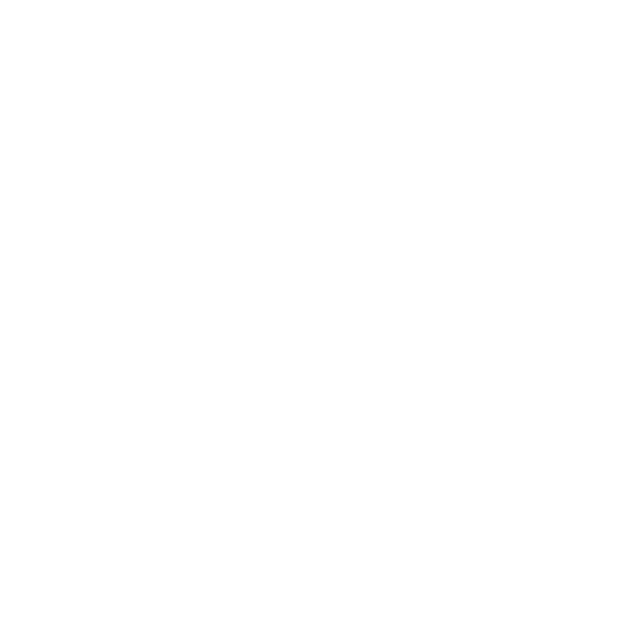
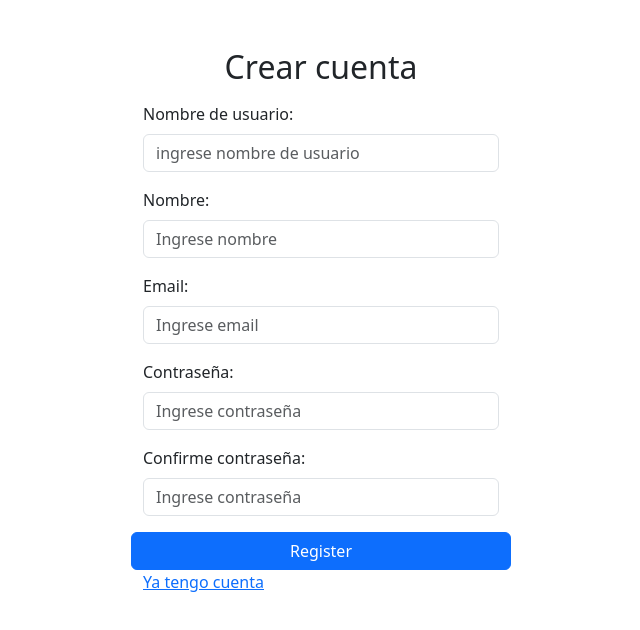
Before and after one commit to RobertoIL/steam_fruna_noticias, a Vue app in the folder src/frontend/: page /register in a window 1280 px wide. Before the commit this address had no page. Shown: the top 630 px of the page, without its empty margins (319-959 px from the left). Built offline with nearby package versions, Linux system fonts and the light colour scheme.

Commit message:
register implementado

```diff
--- a/src/frontend/src/router/index.js
+++ b/src/frontend/src/router/index.js
@@ -29,6 +29,11 @@
       path: '/',
       name: 'Login',
       component: () => import('../views/Login.vue')
+    },
+    {
+      path: '/register',
+      name: 'Register',
+      component: () => import('../views/Register.vue')
     }
   ]
 })
--- a/src/frontend/src/views/Login.vue
+++ b/src/frontend/src/views/Login.vue
@@ -1,20 +1,34 @@
 <template>
     <main>
-        <div class="container">
+        <div class="container my-5">
+            <div class="row">
+                <div class="col-4">
+                </div>
+
+                <div class="col-4">
+                    <h2 class="text-center">Iniciar sesión</h2>
                     <form @submit.prevent="login">
                     <div class="mb-3 mt-3">
-                    <label for="text" class="form-label">Username:</label>
-                    <input type="username" class="form-control" id="username" placeholder="Enter username" name="email" v-model="username" required>
+                        <label for="text" class="form-label">Nombre de usuario:</label>
+                        <input type="username" class="form-control" id="username" placeholder="Ingrese nombre de usuario" name="email" v-model="username" required>
                     </div>
                     <div class="mb-3">
-                    <label for="pwd" class="form-label">Password:</label>
-                    <input type="password" class="form-control" id="pwd" placeholder="Enter password" name="pswd" v-model="password">
+                        <label for="pwd" class="form-label">Contraseña:</label>
+                        <input type="password" class="form-control" id="pwd" placeholder="Ingrese contraseña" name="pswd" v-model="password">
                     </div>
 
+                    <div class="row">
                         <button type="submit" class="btn btn-primary">Login</button>
+                    </div>
+                    <a href="/register">No tengo cuenta</a>
                     </form>
+
                     <div v-if="error" class="alert alert-danger" role="alert">
                         {{ error }}
+                    </div>
+                </div>
+                <div class="col-4">
+                </div>
             </div>
     </div>
     </main>
--- a/src/frontend/src/views/Register.vue
+++ b/src/frontend/src/views/Register.vue
@@ -1,7 +1,94 @@
 <template>
+    <main>
+        <div class="container my-5">
+            <div class="row">
+                <div class="col-4">
+                </div>
 
+                <div class="col-4">
+                    <h2 class="text-center">Crear cuenta</h2>
+                    <form @submit.prevent="register">
+                    <div class="mb-3 mt-3">
+                        <label for="text" class="form-label">Nombre de usuario:</label>
+                        <input type="username" class="form-control" id="username" placeholder="ingrese nombre de usuario" name="email" v-model="username" required>
+                    </div>
+                    <div class="mb-3 mt-3">
+                        <label for="text" class="form-label">Nombre:</label>
+                        <input type="username" class="form-control" id="nombre" placeholder="Ingrese nombre" name="email" v-model="nombre" required>
+                    </div>
+                    <div class="mb-3 mt-3">
+                        <label for="email" class="form-label">Email:</label>
+                        <input type="username" class="form-control" id="email" placeholder="Ingrese email" name="email" v-model="email" required>
+                    </div>
+                    <div class="mb-3">
+                        <label for="pwd" class="form-label">Contraseña:</label>
+                        <input type="password" class="form-control" id="pwd" placeholder="Ingrese contraseña" name="pswd" v-model="password">
+                    </div>
+                    <div class="mb-3">
+                        <label for="pwd" class="form-label">Confirme contraseña:</label>
+                        <input type="password" class="form-control" id="pwd" placeholder="Ingrese contraseña" name="pswd" v-model="confirmPassword">
+                    </div>
+
+                    <div class="row">
+                        <button type="submit" class="btn btn-primary">Register</button>
+                    </div>
+                    <a href="/">Ya tengo cuenta</a>
+                    </form>
+
+                    <div v-if="error" class="alert alert-danger" role="alert">
+                        {{ error }}
+                    </div>
+                </div>
+                <div class="col-4">
+                </div>
+            </div>
+    </div>
+    </main>
 </template>
 
 <script>
+    import axios from 'axios'
+    export default {
+        name: 'Register',
+
+        data() {
+            return {
+                username: '',
+                nombre: '',
+                email: '',
+                password: '',
+                confirmPassword: ''
+            }
+        },
+        methods: {
+            async register() {
+                try {
+                    const response = await axios.post('http://localhost:4000/api/register', {
+                        username: this.username,
+                        nombre: this.nombre,
+                        email: this.email,
+                        password: this.password,
+                        'password-confirm': this.confirmPassword
+                    });
+
+                if (response.status === 200){
+                    console.log('Registro exitoso')
+                    sessionStorage.setItem('username', this.username)
+                    this.$router.push('/noticias')
+                }
+                else if(response.status === 401) {
+                    this.error = 'Credenciales incorrectas'
+                }
+                else {
+                    this.error = 'Error al registrar. Por favor, intenta de nuevo más tarde.'
+                }
+            } catch(error){
+                this.error = 'Error al registrar. Por favor, intenta de nuevo más tarde.'
+                console.error('Error al registrar:', error)
+            }
+
+            }
+        }
+    }
 
 </script>
```
Lines whose indentation alone changed are shown as unchanged.
